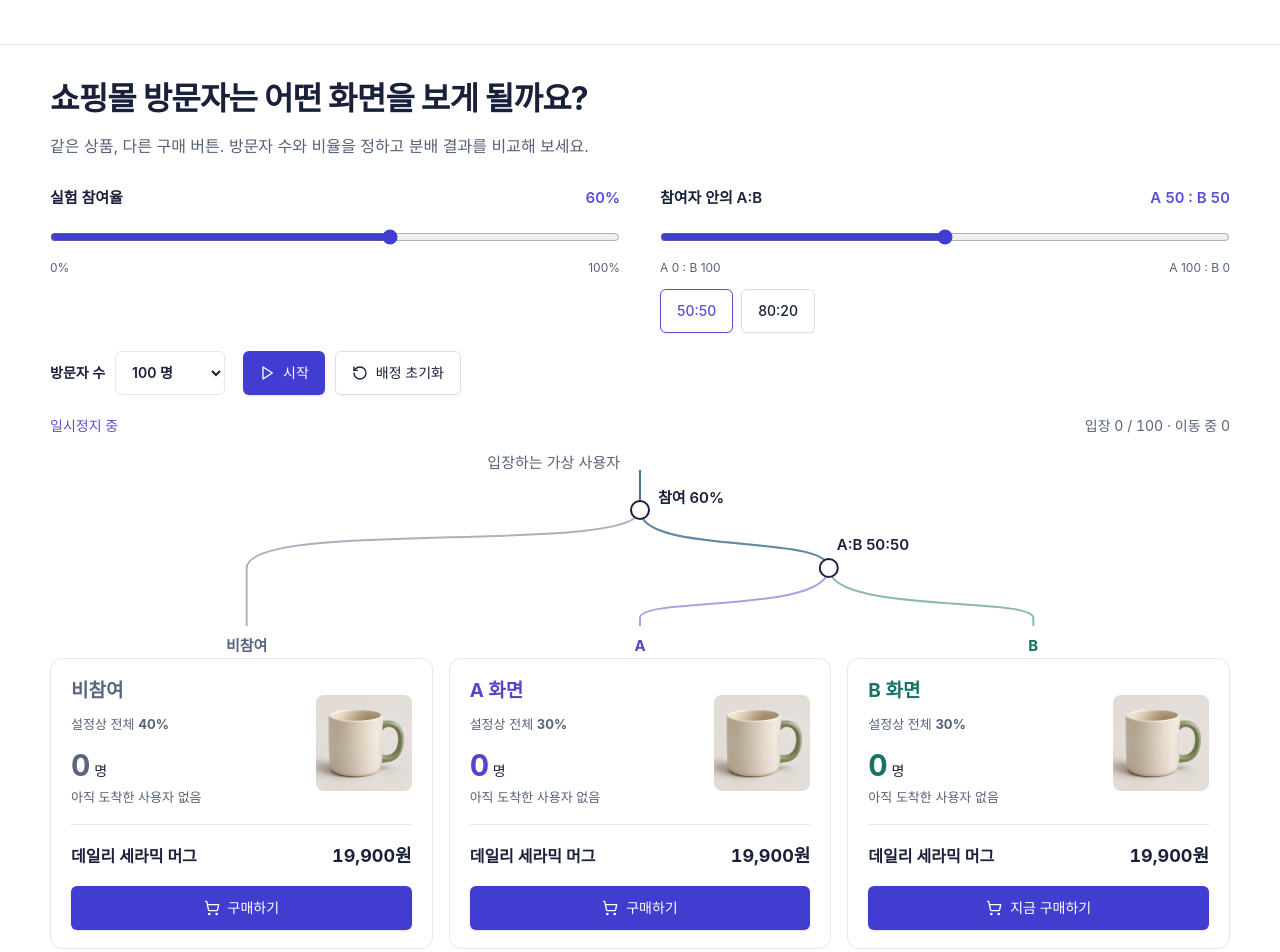
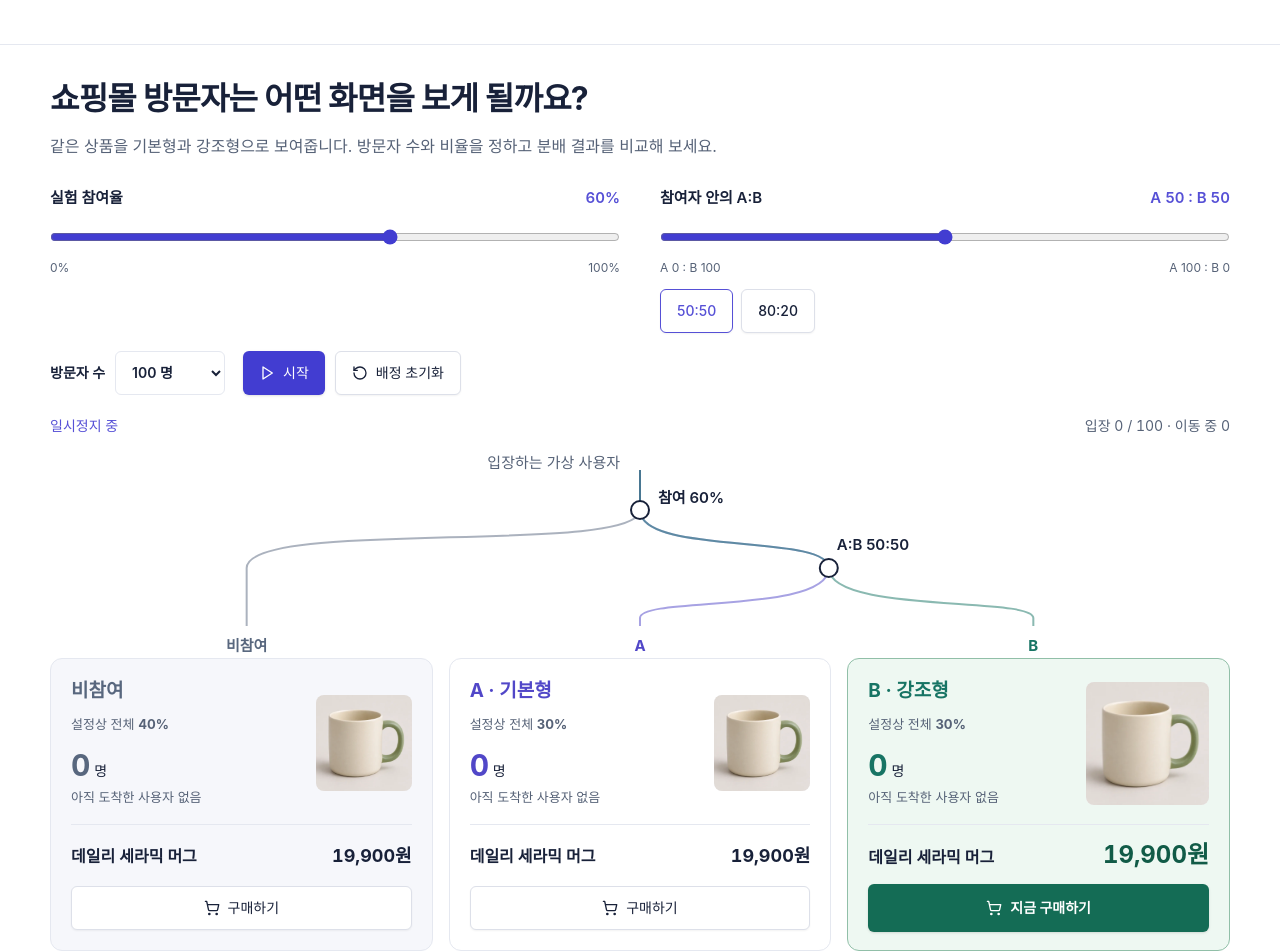
Before and after one commit to Pseudo-Lab/experiment-platform-pseudolab, a React (Vite) app: page / in a window 1280 px wide. Shown: the part 500-1452 px from the top of the page. Built offline with nearby package versions, Linux system fonts and the light colour scheme.

Commit message:
Make shopping A and B designs visually distinct

```diff
--- a/src/ExperimentPreview.jsx
+++ b/src/ExperimentPreview.jsx
@@ -9,13 +9,13 @@ const outcomes = ['outside', 'A', 'B'];
 const copy = {
   ko: {
     title: '쇼핑몰 방문자는 어떤 화면을 보게 될까요?',
-    intro: '같은 상품, 다른 구매 버튼. 방문자 수와 비율을 정하고 분배 결과를 비교해 보세요.',
+    intro: '같은 상품을 기본형과 강조형으로 보여줍니다. 방문자 수와 비율을 정하고 분배 결과를 비교해 보세요.',
     participation: '실험 참여율', ratio: '참여자 안의 A:B', presets: 'A:B 빠른 설정',
     start: '시작', pause: '일시정지', reset: '배정 초기화', restart: '다시 실행', resume: '계속하기',
     visitorLimit: '방문자 수', complete: '배정 완료',
     completed: count => `${count}명 모두 도착했습니다. 설정 비율과 아래 결과를 비교해 보세요.`,
     incoming: '입장하는 가상 사용자', gate: '참여', split: 'A:B',
-    names: { outside: '비참여', A: 'A 화면', B: 'B 화면' },
+    names: { outside: '비참여', A: 'A · 기본형', B: 'B · 강조형' },
     productName: '데일리 세라믹 머그', price: '19,900원', purchased: '구매 완료',
     buttons: { outside: '구매하기', A: '구매하기', B: '지금 구매하기' },
     people: '명', target: '설정상 전체', observed: '누적 배정 비중',
@@ -30,13 +30,13 @@ const copy = {
   },
   en: {
     title: 'Which shop page will your visitors see?',
-    intro: 'Same product, different purchase buttons. Choose a visitor count and ratios, then compare the assignments.',
+    intro: 'The same product in a basic and an emphasized design. Choose a visitor count and ratios, then compare the assignments.',
     participation: 'Experiment participation', ratio: 'A:B within participants', presets: 'Quick A:B settings',
     start: 'Start', pause: 'Pause', reset: 'Reset assignments', restart: 'Run again', resume: 'Resume',
     visitorLimit: 'Visitor count', complete: 'Assignments complete',
     completed: count => `All ${count} visitors have arrived. Compare the target ratios with the results below.`,
     incoming: 'Virtual visitors', gate: 'Join', split: 'A:B',
-    names: { outside: 'Not enrolled', A: 'Screen A', B: 'Screen B' },
+    names: { outside: 'Not enrolled', A: 'A · Basic', B: 'B · Emphasized' },
     productName: 'Everyday ceramic mug', price: '₩19,900', purchased: 'Purchase complete',
     buttons: { outside: 'Buy', A: 'Buy', B: 'Buy now' },
     people: 'visitors', target: 'Target of all visitors', observed: 'Cumulative share of all',
@@ -247,7 +247,7 @@ export default function ExperimentPreview({ lang, repo }) {
             <img className="sim-product-image" src={import.meta.env.BASE_URL + 'demo/everyday-mug.webp'} alt="" width="100" height="100"/>
           </div>
           <div className="sim-product-info"><h4>{t.productName}</h4><p>{t.price}</p></div>
-          <Button className="sim-buy" aria-disabled={purchased[key]} onClick={() => { if (!purchased[key]) setPurchased(current => ({ ...current, [key]: true })); }} aria-label={`${t.names[key]} ${purchased[key] ? t.purchased : t.buttons[key]}`}>
+          <Button className="sim-buy" variant={key === 'B' ? 'default' : 'outline'} aria-disabled={purchased[key]} onClick={() => { if (!purchased[key]) setPurchased(current => ({ ...current, [key]: true })); }} aria-label={`${t.names[key]} ${purchased[key] ? t.purchased : t.buttons[key]}`}>
             {purchased[key] ? <Check aria-hidden="true"/> : <ShoppingCart aria-hidden="true"/>}{purchased[key] ? t.purchased : t.buttons[key]}
           </Button>
         </article>)}
--- a/src/style.css
+++ b/src/style.css
@@ -301,12 +301,22 @@ html[data-theme="dark"],
 .sim-product-info p { font-size: 18px; font-weight: 650; font-variant-numeric: tabular-nums; }
 .sim-buy { width: 100%; min-height: 44px; height: auto; margin-top: 14px; padding-block: 10px; white-space: normal; }
 .sim-buy[aria-disabled="true"] { cursor: default; opacity: .7; }
+.assignment-demo .sim-buy:focus-visible { outline: 3px solid var(--ink); outline-offset: 3px; }
+.sim-result.sim-outside { background: var(--soft); }
+.sim-result.sim-B { --buy-background: #146c55; --buy-foreground: #ffffff; --buy-hover: #0d5844; background: #eef8f2; border-color: #91bfa8; }
+.sim-B .sim-product-top { grid-template-columns: minmax(0, 1fr) clamp(96px, 36%, 128px); }
+.sim-B .sim-product-image { width: 100%; height: auto; aspect-ratio: 1; }
+.sim-B .sim-product-info p { color: #115b47; font-size: 24px; line-height: 1.3; }
+.sim-B .sim-buy { min-height: 48px; font-weight: 700; color: var(--buy-foreground); background: var(--buy-background); }
+.sim-B .sim-buy:hover:not([aria-disabled="true"]) { background: var(--buy-hover); }
 .sim-latest { margin-top: 12px; font-size: 14px; color: var(--muted); font-variant-numeric: tabular-nums; }
 .sim-explanation, .sim-reduced { font-size: 14px; color: var(--muted); margin-top: 10px; }
 .sim-support { display: flex; align-items: center; justify-content: space-between; gap: 20px; margin-top: 24px; padding-top: 20px; border-top: 1px solid var(--line); }
 .sim-support p { font-size: clamp(18px, 1.8vw, 22px); font-weight: 650; line-height: 1.55; }
 .sim-support a { flex-shrink: 0; }
 [data-theme="dark"] .assignment-demo { --sim-outside: #bac7dc; --sim-A: #c8bcff; --sim-B: #8dd1bf; }
+[data-theme="dark"] .sim-result.sim-B { --buy-background: #96dfbf; --buy-foreground: #11372b; --buy-hover: #b1ebd1; background: #17382e; border-color: #4c8c72; }
+[data-theme="dark"] .sim-B .sim-product-info p { color: #b4ebd4; }
 @media (max-width: 900px) {
   .sim-results { grid-template-columns: minmax(0, 1fr); }
 }
```
Also changed, not shown: 1 other file (tests, documents, lock files or other folders).
